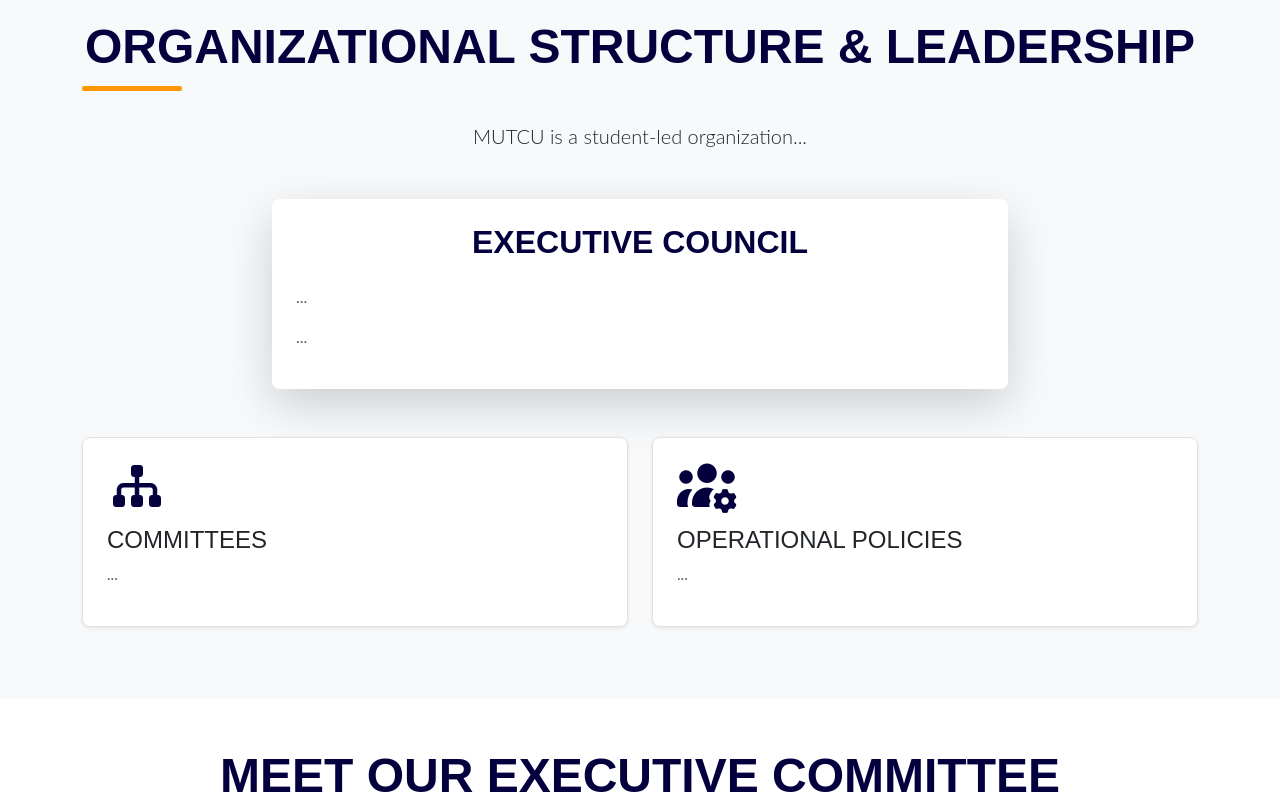
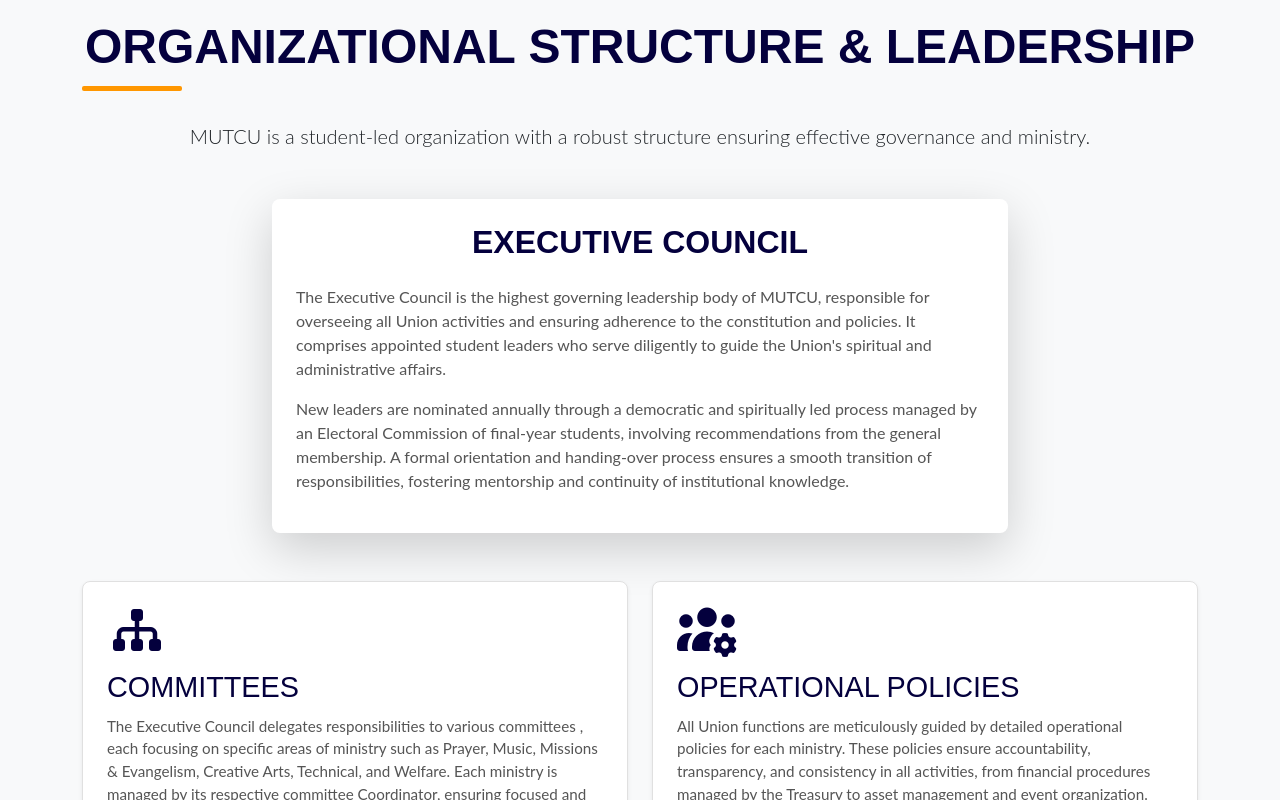
Before and after one commit to de-scientist/cu_site, a React (Vite) app: page /about in a window 1280 px wide. Shown: the part 3360-4160 px from the top of the page. Built offline with nearby package versions, Linux system fonts and the light colour scheme.

Commit message:
update StructureLeadership

```diff
--- a/src/components/About/StructureLeadership.tsx
+++ b/src/components/About/StructureLeadership.tsx
@@ -1,4 +1,25 @@
+// OrganizationalStructure.tsx
 import React from "react";
+
+interface StructureCardProps {
+  iconClass: string;
+  title: string;
+  description: string;
+  aosDirection: "fade-right" | "fade-left";
+  aosDelay: number;
+}
+
+const StructureCard: React.FC<StructureCardProps> = ({ iconClass, title, description, aosDirection, aosDelay }) => {
+  return (
+    <div className="col-md-6 mb-4" data-aos={aosDirection} data-aos-delay={aosDelay}>
+      <div className="structure-card p-4 rounded-3 shadow-sm h-100">
+        <i className={iconClass + " feature-icon mb-3"}></i>
+        <h4 className="card-title">{title}</h4>
+        <p>{description}</p>
+      </div>
+    </div>
+  );
+};
 
 const StructureLeadership: React.FC = () => {
   return (
@@ -6,34 +27,39 @@
       <div className="container">
         <h2 className="section-title text-center">Organizational Structure & Leadership</h2>
         <p className="text-center lead mb-5">
-          MUTCU is a student-led organization...
+          MUTCU is a student-led organization with a robust structure ensuring effective governance and ministry.
         </p>
 
         <div className="row justify-content-center">
           <div className="col-lg-8" data-aos="fade-up">
             <div className="structure-overview p-4 rounded-3 shadow-lg mb-4">
               <h3 className="section-subtitle text-center mb-4">Executive Council</h3>
-              <p>...</p>
-              <p>...</p>
+              <p>
+                The Executive Council is the highest governing leadership body of MUTCU, responsible for overseeing all Union activities and ensuring adherence to the constitution and policies. It comprises appointed student leaders who serve diligently to guide the Union's spiritual and administrative affairs.
+              </p>
+              <p>
+                New leaders are nominated annually through a democratic and spiritually led process managed by an Electoral Commission of final-year students, involving recommendations from the general membership. A formal orientation and handing-over process ensures a smooth transition of responsibilities, fostering mentorship and continuity of institutional knowledge.
+              </p>
             </div>
           </div>
         </div>
 
         <div className="row mt-4">
-          {[
-            { icon: "fa-sitemap", title: "Committees", delay: 100 },
-            { icon: "fa-users-gear", title: "Operational Policies", delay: 200 },
-          ].map((item, i) => (
-            <div key={i} className="col-md-6 mb-4" data-aos="fade-right" data-aos-delay={item.delay}>
-              <div className="structure-card p-4 rounded-3 shadow-sm h-100">
-                <i className={`fas ${item.icon} feature-icon mb-3`}></i>
-                <h4>{item.title}</h4>
-                <p>...</p>
-              </div>
-            </div>
-          ))}
+          <StructureCard
+            iconClass="fas fa-sitemap"
+            title="Committees"
+            description="The Executive Council delegates responsibilities to various committees , each focusing on specific areas of ministry such as Prayer, Music, Missions & Evangelism, Creative Arts, Technical, and Welfare. Each ministry is managed by its respective committee Coordinator, ensuring focused and efficient operations."
+            aosDirection="fade-right"
+            aosDelay={100}
+          />
+          <StructureCard
+            iconClass="fas fa-users-gear"
+            title="Operational Policies"
+            description="All Union functions are meticulously guided by detailed operational policies for each ministry. These policies ensure accountability, transparency, and consistency in all activities, from financial procedures managed by the Treasury to asset management and event organization."
+            aosDirection="fade-left"
+            aosDelay={200}
+          />
         </div>
-
       </div>
     </section>
   );
```
